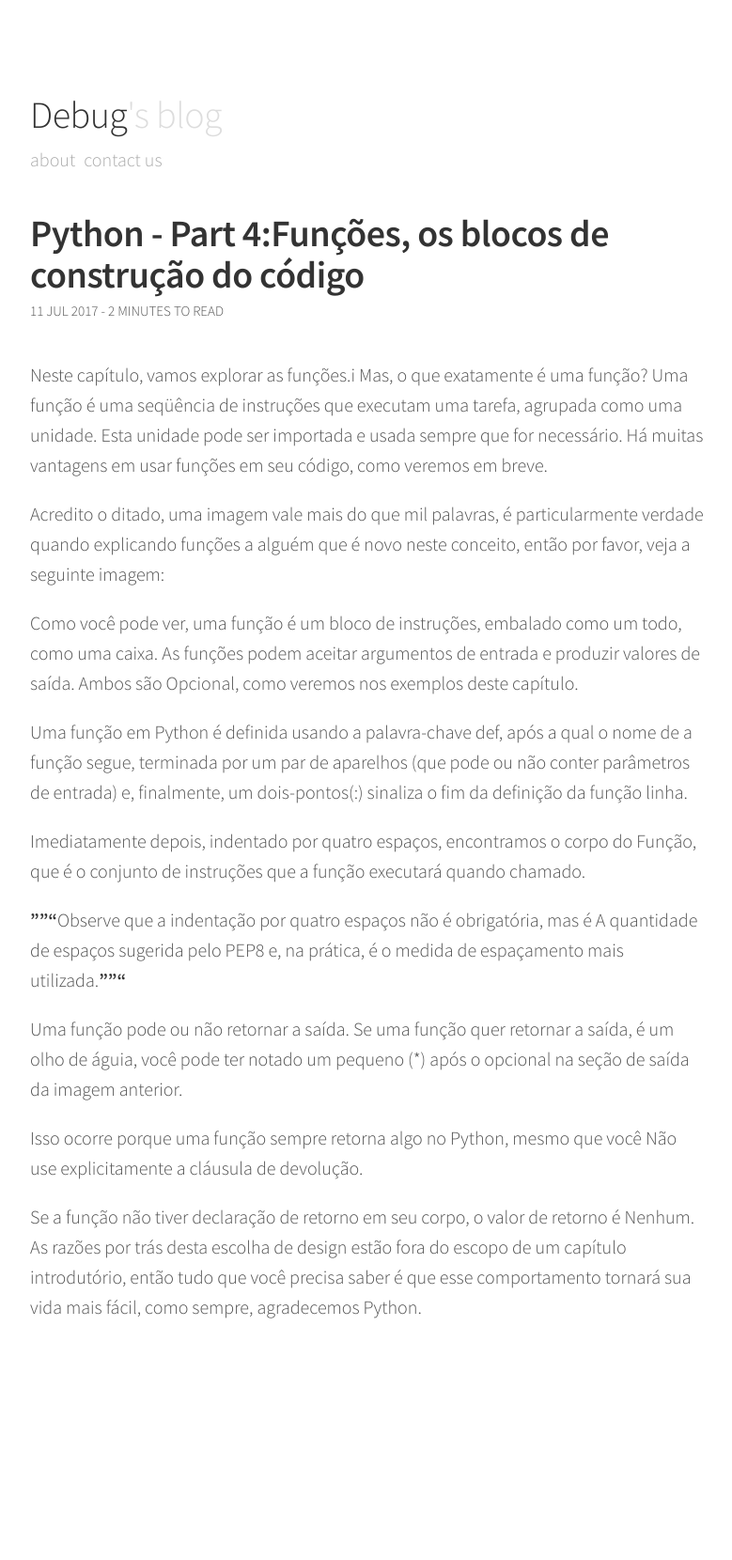
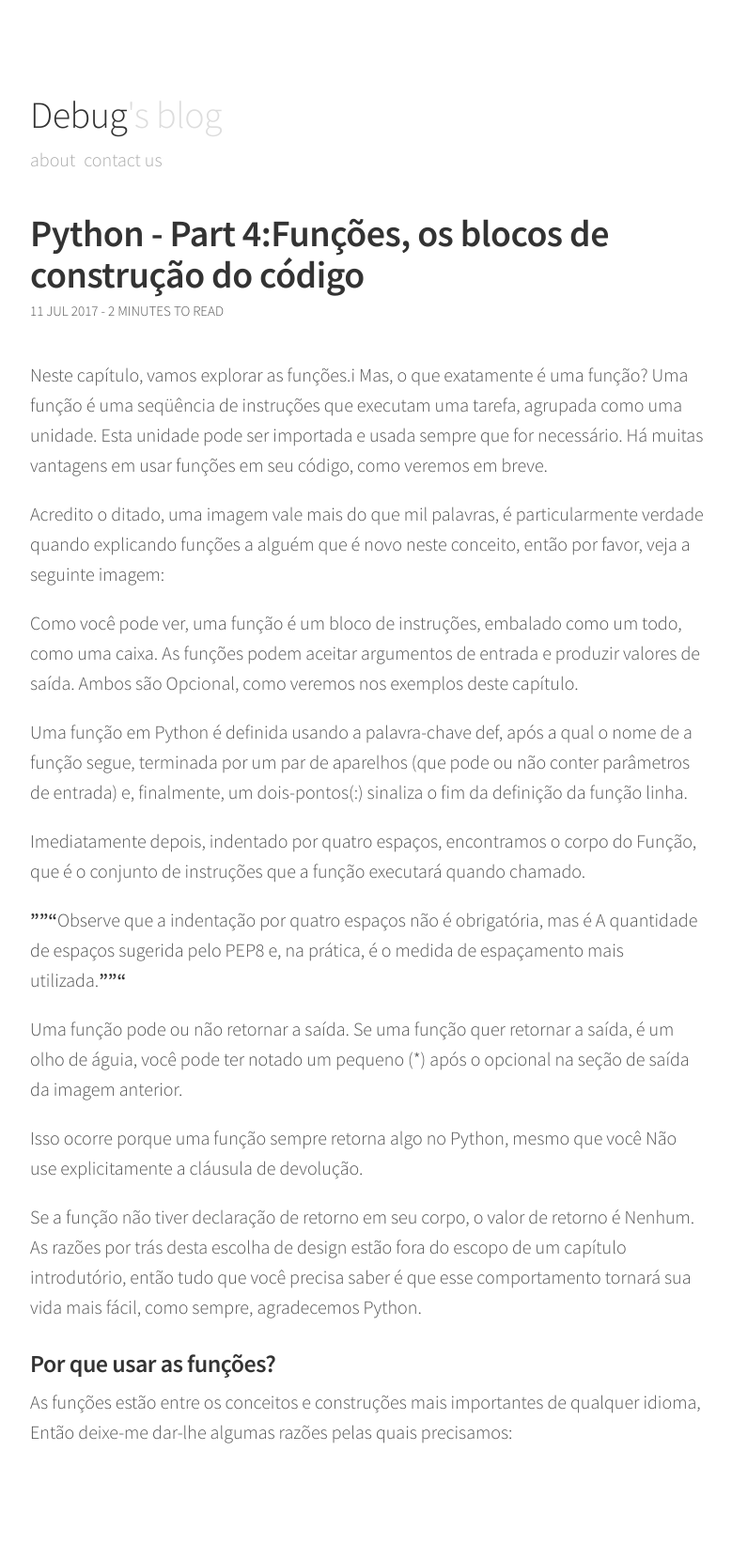
Before and after one commit to indrajithbandara/debug-blog, a Jekyll site: the page built from _posts/2017-07-11-py4.md, in a window 1280 px wide. Shown: the whole page at 94% size, without its empty margins (248-1027 px from the left). Built offline with Jekyll 4.4.1, drawn with Linux system fonts in a browser that asks for light colours; comment, search, counter and statistics services are not loaded; before the commit the page ends 1527 px from its top, so only the background shows below that.

Commit message:
up.12.10

```diff
--- a/_posts/2017-07-11-py4.md
+++ b/_posts/2017-07-11-py4.md
@@ -34,3 +34,7 @@ de devolução.
 Se a função não tiver declaração de retorno em seu corpo, o valor de retorno é Nenhum. As razões por trás desta
 escolha de design estão fora do escopo de um capítulo introdutório, então tudo que você precisa saber é que esse
 comportamento tornará sua vida mais fácil, como sempre, agradecemos Python.
+
+### Por que usar as funções?
+As funções estão entre os conceitos e construções mais importantes de qualquer idioma,
+Então deixe-me dar-lhe algumas razões pelas quais precisamos:
```
